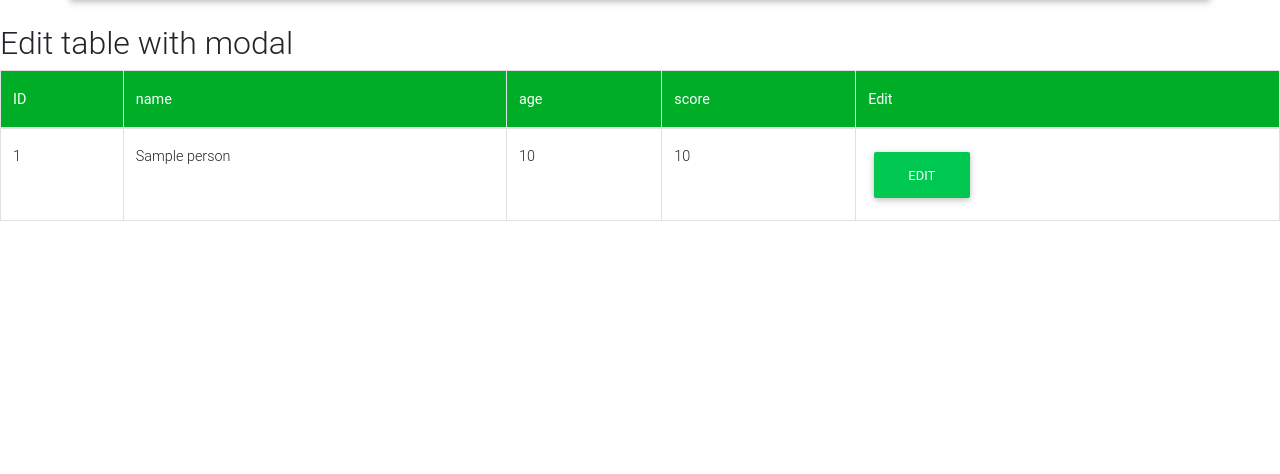
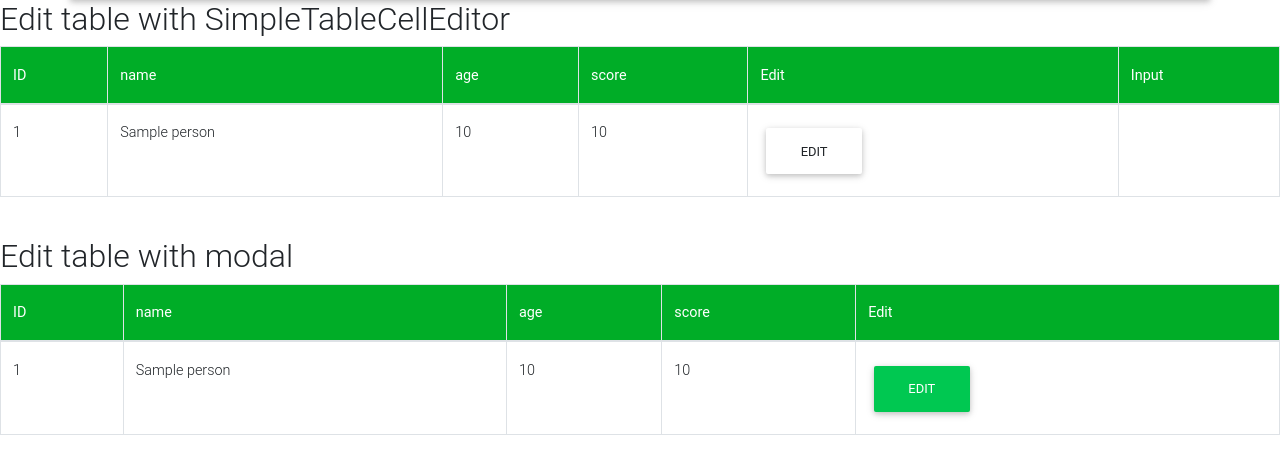
Before and after one commit to eisscerav/mysite_template, a Django app: page /polls/edittable/ in a window 1280 px wide. Shown: the part 66-540 px from the top of the page. Run offline with Django 3.2, Linux system fonts and the light colour scheme; tables that the repository leaves empty hold one stand-in row (values such as "Sample post"); some libraries are stand-ins or nearby versions.

Commit message:
demo how select desired table in multiple tables

```diff
--- a/polls/templates/polls/edittable.html
+++ b/polls/templates/polls/edittable.html
@@ -1,30 +1,30 @@
 {% extends 'polls/navigation.html' %}
 
 {% block content %}
-{#<h2 class="">Edit table with SimpleTableCellEditor</h2>#}
-{#    <table class="table table-bordered" id="personTable">#}
-{#        <thead class="table-green">#}
-{#            <tr>#}
-{#                <th>ID</th>#}
-{#                <th>name</th>#}
-{#                <th>age</th>#}
-{#                <th data-sortable="true">score</th>#}
-{#                <th>Edit</th>#}
-{#                <th>Input</th>#}
-{#            </tr>#}
-{#        </thead>#}
-{#        <tbody>#}
-{#        {% for person in persons %}#}
-{#            <tr>#}
-{#                <td>{{ forloop.counter }}</td>#}
-{#                <td class="editMe">{{ person.name }}</td>#}
-{#                <td>{{ person.age }}</td>#}
-{#                <td class="td-score">{{ person.score }}</td>#}
-{#                <td><button id="btn{{ forloop.counter }}" class="btn">Edit</button></td>#}
-{#            </tr>#}
-{#        {% endfor %}#}
-{#        </tbody>#}
-{#    </table>#}
+<h2 class="">Edit table with SimpleTableCellEditor</h2>
+    <table class="table table-bordered" id="personTable">
+        <thead class="table-green tb1">
+            <tr>
+                <th>ID</th>
+                <th>name</th>
+                <th>age</th>
+                <th data-sortable="true">score</th>
+                <th>Edit</th>
+                <th>Input</th>
+            </tr>
+        </thead>
+        <tbody>
+        {% for person in persons %}
+            <tr>
+                <td>{{ forloop.counter }}</td>
+                <td class="editMe">{{ person.name }}</td>
+                <td>{{ person.age }}</td>
+                <td class="td-score">{{ person.score }}</td>
+                <td><button id="btn{{ forloop.counter }}" class="btn">Edit</button></td>
+            </tr>
+        {% endfor %}
+        </tbody>
+    </table>
 <br>
 <h2 class="">Edit table with modal</h2>
 {#    <table class="table table-bordered table-striped">#}
@@ -66,14 +66,13 @@
 {#    </table>#}
 
 <table class="table table-bordered" id="personTable">
-        <thead class="table-green">
+        <thead class="table-green tb3">
             <tr>
                 <th>ID</th>
                 <th>name</th>
                 <th>age</th>
                 <th data-sortable="true">score</th>
                 <th>Edit</th>
-{#                <th>Input</th>#}
             </tr>
         </thead>
         <tbody>
@@ -115,37 +114,38 @@
     </div>
 
 <script>
-{#    {% comment %}#}
+    {% comment %}
     $(function() {
         $(".editMe").click(function () {
-        {#$(".editMe").click(function () {#}
             {#alert("click btn "+this.id)#}
             var name = $(this).parent().parent().children('td:eq(1)').text()
             var age = $(this).parent().siblings('td:eq(2)').text()
-            {#var name = $(this).text()#}
-            {#var age = $(this).siblings('td:eq(2)').text()#}
-            var txt = '<input id="myinput" type="text" class="form-control" aria-label="" aria-describedby="inputGroup-sizing-sm">'
+            var name = $(this).text()
+            var age = $(this).siblings('td:eq(2)').text()
+            var txt = $('<input id="myinput" type="text" class="form-control" aria-label="" aria-describedby="inputGroup-sizing-sm">')
             $(this).html(txt)
-            {#$(".form-control").change(function () {#}
-            {#    alert(name)#}
-            //{#})#}
-            {#alert("name: "+name)#}
-            {#console.log(age)#}
-            {#$.post("{% url 'polls:ajax_post' %}",#}
-            {#    {#}
-            {#      name: name,#}
-            {#      age: age,#}
-            {#      csrfmiddlewaretoken: '{{ csrf_token }}',#}
-            {#    },#}
-            {#    function (data, status) {#}
-                    {#alert(data)#}
-            {#        console.log(status)#}
-            {#        console.log(data)#}
-            {#    }#}
-            {#)#}
+            $(".form-control").change(function () {
+                alert(name)
+            //{)
+            alert("name: "+name)
+            console.log(age)
+            $.post("{% url 'polls:ajax_post' %}",
+                {
+                  name: name,
+                  age: age,
+                  csrfmiddlewaretoken: '{{ csrf_token }}',
+                },
+                function (data, status) {
+                    alert(data)
+                    console.log(status)
+                    console.log(data)
+                }
+            )
+            })
         })
     })
-{#{% endcomment %}#}
+
+{% endcomment %}
 
 {% comment %}
     $(function () {
@@ -170,10 +170,11 @@
             console.log(`'${event.oldValue}' changed to '${event.newValue}'`);
         })
     })
-    {% endcomment %}
+{% endcomment %}
 
+{#{% comment %}#}
     $(".btn[data-target='#myModal']").click(function() {
-           var columnHeadings = $("thead th").map(function() {
+           var columnHeadings = $("thead.tb3 th").map(function() {
                      return $(this).text()
                   }).get()
            columnHeadings.pop()
@@ -194,5 +195,6 @@
     $('.modal-footer .btn-primary').click(function() {
        $('form[name="modalForm"]').submit()
     })
+{#{% endcomment %}#}
 </script>
 {% endblock %}
```
